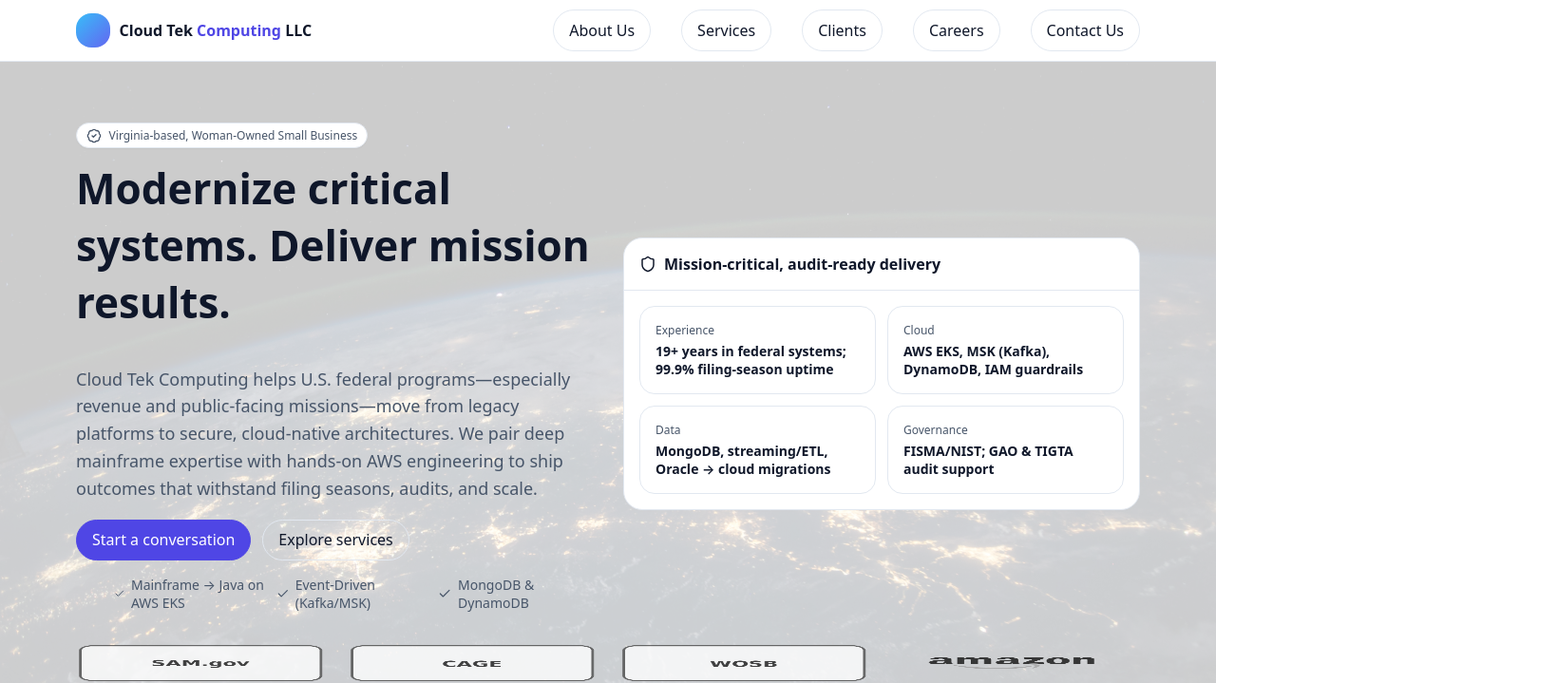
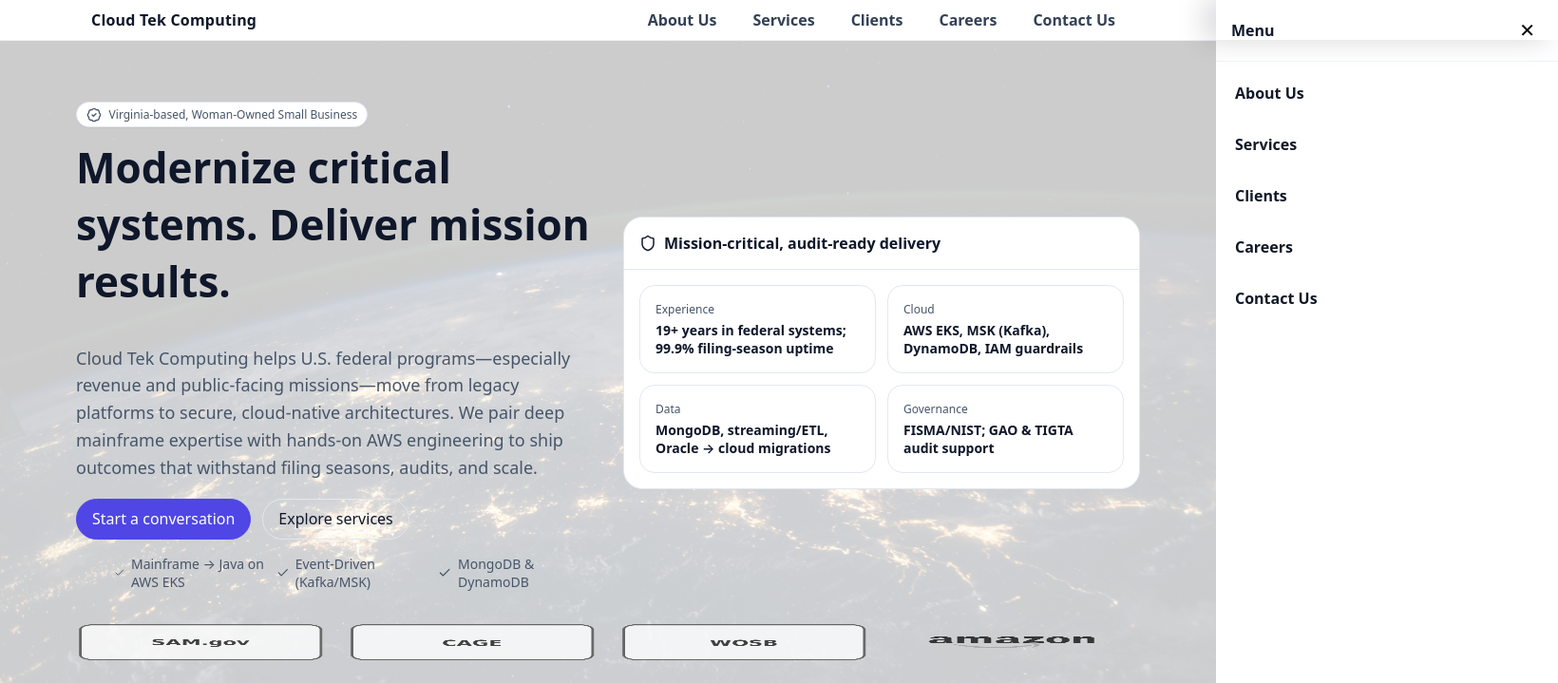
Before and after one commit to loverjulius/cloudtek_full_site, a Next.js app: page / in a window 1280 px wide. Shown: the top 719 px of the page at 95% size, 1640 px wide, since content can reach past the window. Built offline with nearby package versions, Linux system fonts and the light colour scheme.

Commit message:
Hamburger Mobile Menu

```diff
--- /dev/null
+++ b/app/components/Header.module.css
@@ -0,0 +1,131 @@
+/* Header frame */
+.header {
+  position: sticky;
+  top: 0;
+  z-index: 50;
+  backdrop-filter: saturate(120%) blur(6px);
+  background: rgba(255, 255, 255, 0.86);
+  border-bottom: 1px solid #eef2f7;
+}
+.bar {
+  max-width: 1120px;
+  margin: 0 auto;
+  padding: 10px 16px;
+  display: flex;
+  align-items: center;
+  justify-content: space-between;
+}
+
+/* Branding */
+.logo {
+  font-weight: 800;
+  letter-spacing: 0.2px;
+  text-decoration: none;
+  color: #0f172a;
+}
+
+/* Desktop nav */
+.desktopNav { display: none; }
+.listRow {
+  display: flex;
+  gap: 18px;
+  list-style: none;
+  margin: 0;
+  padding: 0;
+}
+.link {
+  text-decoration: none;
+  color: #334155;
+  padding: 8px 10px;
+  border-radius: 10px;
+  font-weight: 600;
+}
+.link:hover { background: #f1f5f9; color: #0f172a; }
+.active { color: #111827; text-decoration: underline; text-underline-offset: 4px; }
+
+/* Mobile toggle (hamburger) */
+.mobileToggle {
+  display: inline-flex;
+  flex-direction: column;
+  gap: 4px;
+  padding: 10px;
+  background: transparent;
+  border: 0;
+  cursor: pointer;
+  border-radius: 10px;
+}
+.mobileToggle:focus { outline: 2px solid #6366f1; outline-offset: 2px; }
+.burgerLine {
+  width: 22px;
+  height: 2px;
+  background: #0f172a;
+  border-radius: 2px;
+}
+
+/* Scrim */
+.scrim {
+  position: fixed;
+  inset: 0;
+  background: rgba(15, 23, 42, 0.4);
+  opacity: 0;
+  pointer-events: none;
+  transition: opacity .18s ease;
+}
+.show { opacity: 1; pointer-events: auto; }
+
+/* Drawer */
+.drawer {
+  position: fixed;
+  inset: 0 0 0 auto;
+  width: min(88vw, 360px);
+  transform: translateX(100%);
+  transition: transform .2s ease;
+  background: #ffffff;
+  box-shadow: -12px 0 30px rgba(2, 6, 23, .16);
+  z-index: 60;
+  display: flex;
+  flex-direction: column;
+}
+.open { transform: translateX(0%); }
+.drawerHeader {
+  display: flex;
+  align-items: center;
+  justify-content: space-between;
+  padding: 16px;
+  border-bottom: 1px solid #eef2f7;
+}
+.drawerTitle { font-weight: 700; color: #0f172a; }
+.closeBtn {
+  font-size: 20px;
+  line-height: 1;
+  background: transparent;
+  border: 0;
+  cursor: pointer;
+  padding: 6px 8px;
+  border-radius: 8px;
+}
+.closeBtn:focus { outline: 2px solid #6366f1; outline-offset: 2px; }
+
+/* Drawer links */
+.listCol {
+  list-style: none;
+  margin: 0;
+  padding: 8px 8px 24px;
+  display: grid;
+  gap: 4px;
+}
+.mLink {
+  display: block;
+  padding: 14px 12px;
+  border-radius: 12px;
+  text-decoration: none;
+  color: #111827;
+  font-weight: 600;
+}
+.mLink:hover { background: #f8fafc; }
+
+/* Responsive: show desktop nav at ≥ 1024px */
+@media (min-width: 1024px) {
+  .desktopNav { display: block; }
+  .mobileToggle { display: none; }
+}
--- a/app/components/Header.tsx
+++ b/app/components/Header.tsx
@@ -1,116 +1,123 @@
-'use client';
+"use client";
 
 import Link from "next/link";
 import { useEffect, useRef, useState } from "react";
 import { usePathname } from "next/navigation";
+import styles from "./Header.module.css";
 
 const nav = [
-  { href: '/about', label: 'About Us' },
-  { href: '/services', label: 'Services' },
-  { href: '/clients', label: 'Clients' },
-  { href: '/careers', label: 'Careers' },
-  { href: '/contact', label: 'Contact Us' },
+  { href: "/about", label: "About Us" },
+  { href: "/services", label: "Services" },
+  { href: "/clients", label: "Clients" },
+  { href: "/careers", label: "Careers" },
+  { href: "/contact", label: "Contact Us" },
 ] as const;
 
 export default function Header() {
   const [open, setOpen] = useState(false);
   const pathname = usePathname();
+  const closeBtnRef = useRef<HTMLButtonElement | null>(null);
 
-  const menuRef = useRef<HTMLDivElement | null>(null);
-  const buttonRef = useRef<HTMLButtonElement | null>(null);
-
-  // Close menu when route changes
+  // Close on route change
   useEffect(() => { setOpen(false); }, [pathname]);
 
-  // Close on Escape and on outside click
+  // Lock body scroll & focus the close button when opening
   useEffect(() => {
-    if (!open) return;
-
-    const onKey = (e: KeyboardEvent) => {
-      if (e.key === 'Escape') setOpen(false);
-    };
-
-    const onClick = (e: MouseEvent) => {
-      const t = e.target as Node;
-      if (
-        menuRef.current &&
-        !menuRef.current.contains(t) &&
-        buttonRef.current &&
-        !buttonRef.current.contains(t)
-      ) {
-        setOpen(false);
+    const { body } = document;
+    if (open) {
+      const prevOverflow = body.style.overflow;
+      body.style.overflow = "hidden";
+      closeBtnRef.current?.focus();
+      return () => { body.style.overflow = prevOverflow; };
     }
-    };
-
-    window.addEventListener('keydown', onKey);
-    window.addEventListener('click', onClick);
-    return () => {
-      window.removeEventListener('keydown', onKey);
-      window.removeEventListener('click', onClick);
-    };
   }, [open]);
 
+  // Escape key closes
+  useEffect(() => {
+    const onKey = (e: KeyboardEvent) => { if (e.key === "Escape") setOpen(false); };
+    window.addEventListener("keydown", onKey);
+    return () => window.removeEventListener("keydown", onKey);
+  }, []);
+
   return (
-    <header className="nav" style={{ background: 'rgba(255,255,255,.8)' }}>
-      <div className="container nav-inner">
-        {/* Logo / brand */}
-        <Link href="/" style={{ display: 'flex', alignItems: 'center', gap: '.6rem', textDecoration: 'none' }}>
-          <div style={{ height: 36, width: 36, borderRadius: 16, background: 'linear-gradient(135deg,#38bdf8,#6366f1)' }} />
-          <span style={{ fontWeight: 700, whiteSpace: 'nowrap', color: '#0f172a' }}>
-            Cloud Tek <span style={{ color: '#4f46e5' }}>Computing</span> LLC
-          </span>
+    <header className={styles.header}>
+      <div className={styles.bar}>
+        <Link href="/" className={styles.logo}>
+          Cloud Tek Computing
         </Link>
 
-        {/* Desktop nav (visibility controlled purely by CSS media queries) */}
-        <nav className="desktop-nav" style={{ gap: '2rem', alignItems: 'center' }}>
-          {nav.map(n => (
-            <Link key={n.href} href={n.href} className="btn" style={{ textDecoration: 'none' }}>
-              {n.label}
+        {/* Desktop nav */}
+        <nav className={styles.desktopNav} aria-label="Primary">
+          <ul className={styles.listRow}>
+            {nav.map((item) => (
+              <li key={item.href}>
+                <Link
+                  href={item.href}
+                  className={`${styles.link} ${pathname === item.href ? styles.active : ""}`}
+                >
+                  {item.label}
                 </Link>
+              </li>
             ))}
+          </ul>
         </nav>
 
-        {/* Mobile hamburger (hidden on desktop via CSS) */}
+        {/* Mobile toggle */}
         <button
-          ref={buttonRef}
-          onClick={() => setOpen(v => !v)}
-          className="mobile-menu-btn"
-          aria-label="Toggle menu"
+          className={styles.mobileToggle}
           aria-expanded={open}
           aria-controls="mobile-menu"
-          type="button"
-          title="Menu"
+          aria-label="Open menu"
+          onClick={() => setOpen(true)}
         >
-          {/* Simple hamburger icon (accessible) */}
-          <span aria-hidden="true" style={{ display: 'inline-flex', flexDirection: 'column', gap: 4 }}>
-            <span style={{ width: 20, height: 2, background: '#0f172a', display: 'block' }} />
-            <span style={{ width: 20, height: 2, background: '#0f172a', display: 'block' }} />
-            <span style={{ width: 20, height: 2, background: '#0f172a', display: 'block' }} />
-          </span>
+          <span className={styles.burgerLine} />
+          <span className={styles.burgerLine} />
+          <span className={styles.burgerLine} />
         </button>
       </div>
 
-      {/* Mobile dropdown (hidden by default; shown when .open is added) */}
+      {/* Scrim (click to close) */}
       <div
+        className={`${styles.scrim} ${open ? styles.show : ""}`}
+        onClick={() => setOpen(false)}
+        aria-hidden={!open}
+      />
+
+      {/* Mobile drawer */}
+      <aside
         id="mobile-menu"
-        ref={menuRef}
-        className={`container mobile-menu ${open ? 'open' : ''}`}
-        style={{ paddingBottom: '.75rem' }}
+        role="dialog"
+        aria-modal="true"
+        className={`${styles.drawer} ${open ? styles.open : ""}`}
       >
-        <div className="grid" style={{ display: 'grid', gridTemplateColumns: '1fr 1fr', gap: '.5rem' }}>
-          {nav.map(n => (
-            <Link
-              key={n.href}
-              href={n.href}
-              className="btn"
-              style={{ textAlign: 'left' }}
+        <div className={styles.drawerHeader}>
+          <span className={styles.drawerTitle}>Menu</span>
+          <button
+            ref={closeBtnRef}
+            className={styles.closeBtn}
+            aria-label="Close menu"
             onClick={() => setOpen(false)}
           >
-              {n.label}
+            ✕
+          </button>
+        </div>
+
+        <nav aria-label="Mobile">
+          <ul className={styles.listCol}>
+            {nav.map((item) => (
+              <li key={item.href}>
+                <Link
+                  href={item.href}
+                  className={`${styles.mLink} ${pathname === item.href ? styles.active : ""}`}
+                  onClick={() => setOpen(false)}
+                >
+                  {item.label}
                 </Link>
+              </li>
             ))}
-        </div>
-      </div>
+          </ul>
+        </nav>
+      </aside>
     </header>
   );
 }
```
Lines whose indentation alone changed are shown as unchanged.
